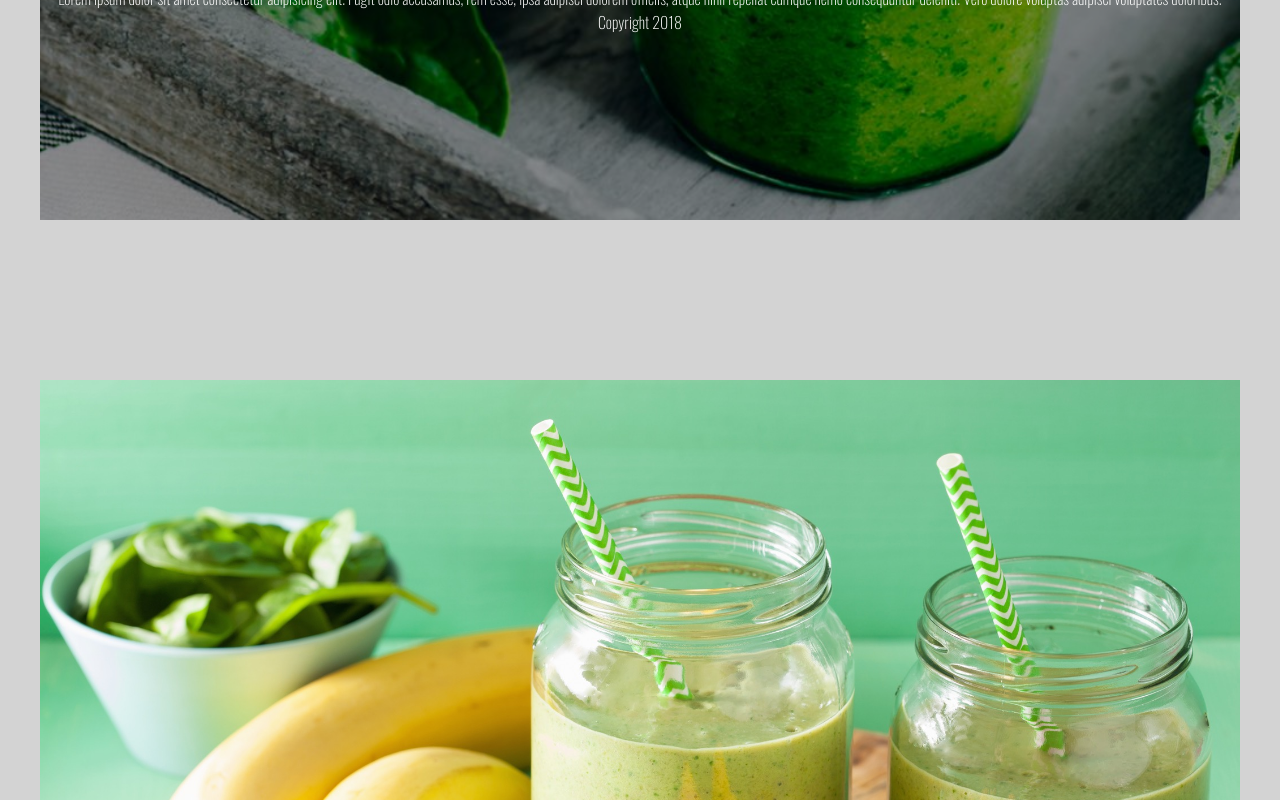
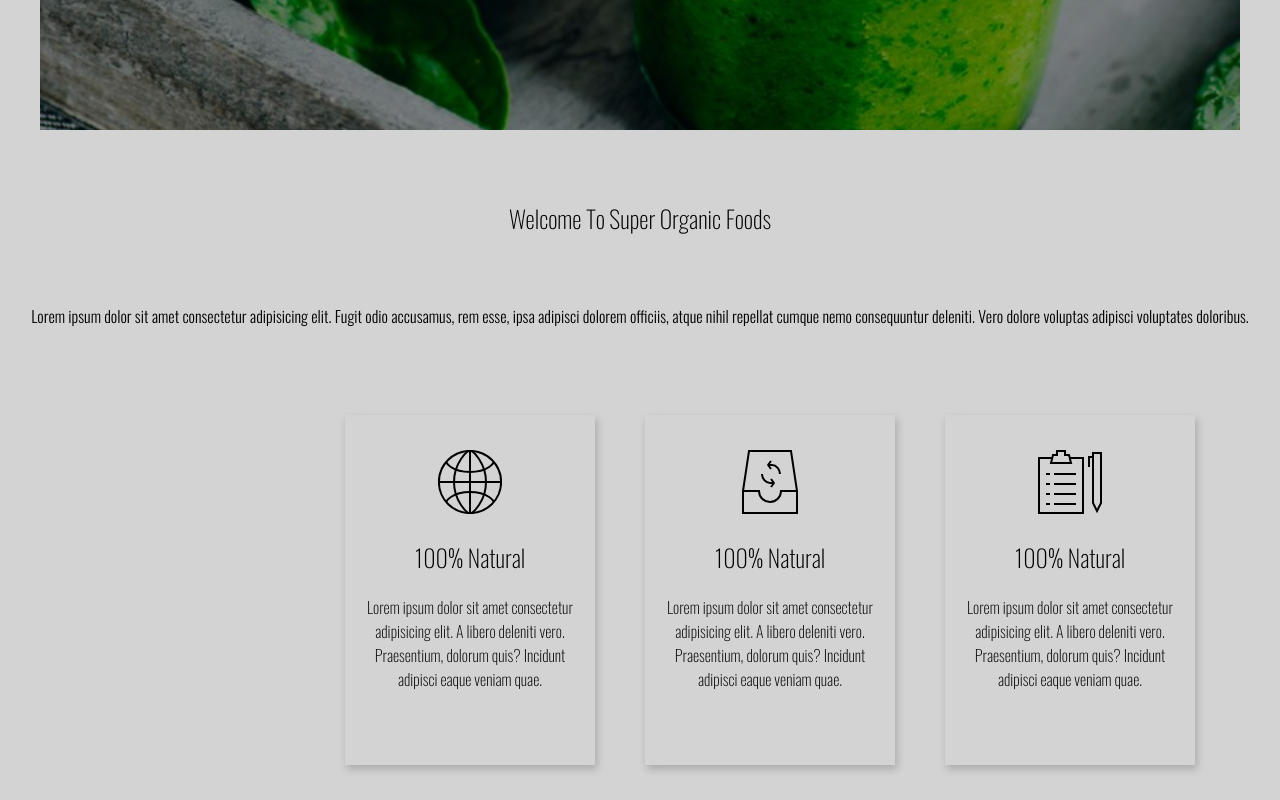
Before and after one commit to wodor1/organic_food, a plain HTML site: page index.html in a window 1280 px wide. Shown: the part 580-1380 px from the top of the page. Drawn offline with Linux system fonts and the light colour scheme.

Commit message:
lehetnejobbis

```diff
--- a/index.html
+++ b/index.html
@@ -11,8 +11,7 @@
     <title>Organic food</title>
   </head>
   <body>
-    <header>
-      <div>
+    <div class="containerz">
       <div class="image-container-1">
         <img src="img/banner_image_1.jpg" alt="banner_image_1" />
       </div>
@@ -22,7 +21,6 @@
     </div>
     <p class="header-a">Opening hours "clock" 7:00 AM - 11:10 PM</p>
     <p class="header-b">My Account "cart"</p>
-    </header>
     <main>
       <hr class="horizontal-line" />
       <div>
@@ -50,7 +48,7 @@
           />
         </div>
       </div>
-      <h1>Drink The life like juice <br /><br /></h1>
+      <h1>Drink The life like juice <br /></h1>
       <button class="shop-now-button">SHOP NOW</button>
       <div class="main-content">
         <h2>Welcome To Super Organic Foods</h2>
@@ -60,6 +58,44 @@
         repellat cumque nemo consequuntur deleniti. Vero dolore voluptas
         adipisci voluptates doloribus.
       </div>
+      <div class="card-container">
+        <div class="card">
+          <div class="container">
+            <img src="icons/basic_world.svg" alt="world" />
+            <h2>100% Natural</h2>
+            <p>
+              Lorem ipsum dolor sit amet consectetur adipisicing elit. A libero
+              deleniti vero. Praesentium, dolorum quis? Incidunt adipisci eaque
+              veniam quae.
+            </p>
+          </div>
+        </div>
+        <div class="card">
+          <div class="container">
+            <img
+              src="icons/basic_elaboration_briefcase_refresh.svg"
+              alt="bcase"
+            />
+            <h2>100% Natural</h2>
+            <p>
+              Lorem ipsum dolor sit amet consectetur adipisicing elit. A libero
+              deleniti vero. Praesentium, dolorum quis? Incidunt adipisci eaque
+              veniam quae.
+            </p>
+          </div>
+        </div>
+        <div class="card">
+          <div class="container">
+            <img src="icons/basic_todolist_pen.svg" alt="todo" />
+            <h2>100% Natural</h2>
+            <p>
+              Lorem ipsum dolor sit amet consectetur adipisicing elit. A libero
+              deleniti vero. Praesentium, dolorum quis? Incidunt adipisci eaque
+              veniam quae.
+            </p>
+          </div>
+        </div>
+      </div>
     </main>
     <footer>Copyright 2018</footer>
     <script src="./app.js"></script>
--- a/style.css
+++ b/style.css
@@ -66,7 +66,6 @@
 body {
   font-weight: 300;
   font-family: 'Oswald', sans-serif;
-  width: 100%;
   padding: 0;
   margin: 0 auto;
   background-color: lightgrey;
@@ -80,6 +79,10 @@ main {
 
 header {
   display: contents;
+}
+
+.containerz {
+  object-fit: cover;
 }
 
 .image-container-1 {
@@ -99,7 +102,7 @@ header {
   object-fit: cover;
   width: 100%;
   height: 100%;
-  top: 120vh;
+  top: 1400px;
   justify-content: center;
   align-content: center;
 }
@@ -148,6 +151,7 @@ main {
   margin: 0 auto;
   justify-content: center;
   align-items: center;
+  margin-top: 100px;
 }
 
 ul {
@@ -160,6 +164,7 @@ ul {
   display: flex;
   justify-content: right;
   margin-right: 15vw;
+  margin-top: -35px;
 }
 
 .menu-item {
@@ -184,15 +189,59 @@ ul {
 }
 
 .shop-now-button:hover {
-  width: 200px;
-  height: 50px;
+  width: 185px;
+  height: 40px;
 }
 
 h2 {
   font-weight: 300;
 }
 
+.main-content {
+  background-color: lightgrey;
+  margin-top: 250px;
+  padding-top: 50px;
+  height: 250px;
+  color: black;
+  font-weight: 500;
+}
+
+.card-container {
+  position: absolute;
+  display: flex;
+  flex-direction: row;
+  justify-content: space-between;
+  align-items: center;
+  height: 40vh;
+  margin: 0 auto;
+  padding-left: 25vw;
+  margin-top: 50px;
+  color: black;
+}
+
+.card {
+  box-shadow: 2px 4px 8px 0 rgba(0, 0, 0, 0.2);
+  transition: 0.3s;
+  height: 350px;
+  width: 250px;
+  margin: 25px;
+}
+
+.card:hover {
+  box-shadow: 4px 8px 16px 0 rgba(0, 0, 0, 0.2);
+}
+
+.container {
+  padding: 35px 16px;
+}
+
 footer {
   position: relative;
   text-align: center;
+  background-color: lightgrey;
+  color: black;
+  height: 400px;
+  margin-top: 1050px;
+  padding-top: 50px;
+  font-weight: 400;
 }
```
Lines whose indentation alone changed are shown as unchanged.
